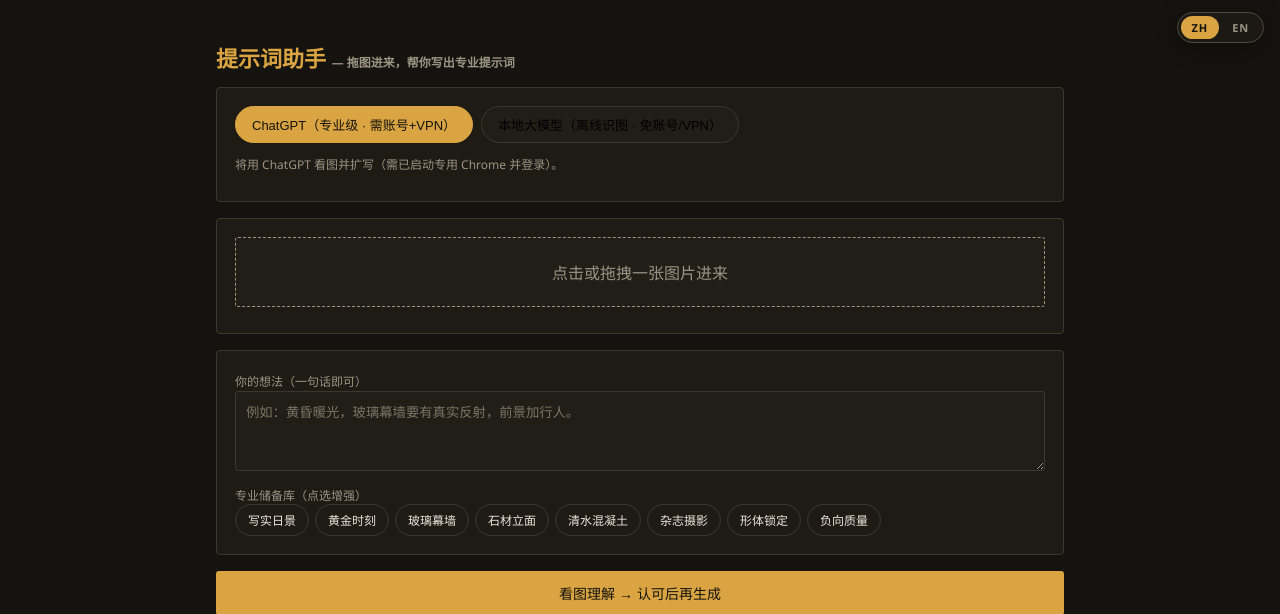
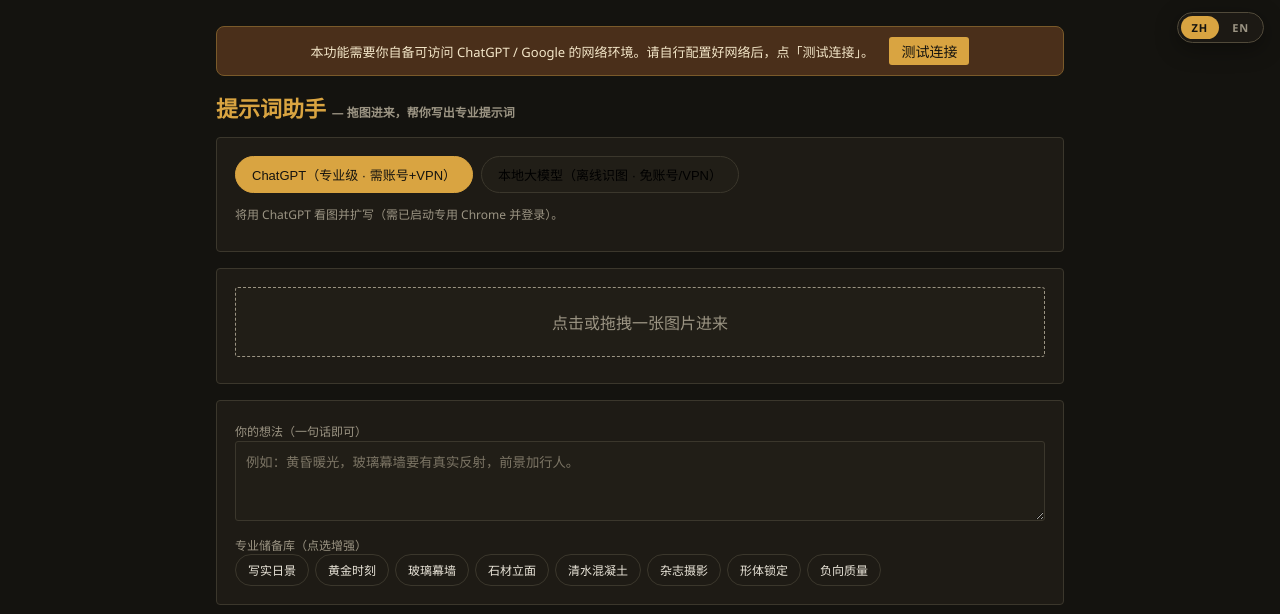
Before and after one commit to isabelaclay47-debug/arch-render-agent, a Flask app: page /helper in a window 1280 px wide. Shown: the top 614 px of the page. Run offline with Flask 3, Linux system fonts and the light colour scheme; data that the repository does not hold is empty.

Commit message:
feat: VPN 自检覆盖助手页 + 原生打包就绪(PyInstaller 冻结态路径)
- VPN 安全版扩到提示词助手页：chat 模式静默探测 chatgpt.com，连不上弹合规提示条；
  local(离线识图)模式不需网络直接隐藏。/api/net_check 加 ?target=chatgpt 覆盖，
  使助手页独立于主页渲染引擎。
- 原生安装包(.exe/.dmg)就绪的可验证那半：app.py 冻结态(PyInstaller)把可写数据(workspace)
  放 exe 同级、只读资源(templates/static/vendor)从 sys._MEIPASS 读；非冻结态与原行为
  逐字节一致(130 单测验证零回归)。
- 新增 ArchRenderAgent.spec：利用「本 app 只 CDP 接管用户 Chrome、从不 .launch()」
  这一点，无需打包 chromium 浏览器，大幅简化原生打包。

Co-Authored-By: Claude Opus 4.8 <noreply@anthropic.com>

```diff
--- a/app.py
+++ b/app.py
@@ -44,7 +44,16 @@ for _stream in (sys.stdout, sys.stderr):
     except Exception:
         pass
 
-APP_DIR = os.path.dirname(os.path.abspath(__file__))
+# 资源/数据目录解析——同时兼容「源码直接跑」与「PyInstaller 打包后的原生 exe」。
+# · 非冻结（源码/一键脚本）：APP_DIR=RES_DIR=本文件所在目录（与历史行为完全一致）。
+# · 冻结（原生安装包）：可写数据(workspace 等)放 exe 同级目录（持久，_MEIPASS 退出即删不能放这）；
+#   只读打包资源(templates/static)在解包临时目录 sys._MEIPASS。
+if getattr(sys, "frozen", False):
+    APP_DIR = os.path.dirname(os.path.abspath(sys.executable))   # 可写、持久
+    RES_DIR = getattr(sys, "_MEIPASS", APP_DIR)                  # 只读打包资源
+else:
+    APP_DIR = os.path.dirname(os.path.abspath(__file__))
+    RES_DIR = APP_DIR
 WORKSPACE = os.path.join(APP_DIR, "workspace")
 os.makedirs(WORKSPACE, exist_ok=True)
 
@@ -103,7 +112,9 @@ CHROME_PATHS = [
 ]
 CHROME_PROFILE = os.path.join(APP_DIR, "chrome-profile")
 
-app = Flask(__name__)
+app = Flask(__name__,
+            template_folder=os.path.join(RES_DIR, "templates"),
+            static_folder=os.path.join(RES_DIR, "static"))
 
 # ---------------- 会话状态（单会话即可） ----------------
 S = {
@@ -1323,8 +1334,12 @@ def _host_reachable(host, port=443, timeout=4.0):
 def api_net_check():
     """VPN 安全版：静默探测当前引擎所需外网是否可达。
     能连 → 前端完全不打扰；连不上 → 前端弹一句合规提示 + 「测试连接」按钮。
-    绝不分发/配置 VPN，只做连通性探测（合规红线，已与用户确认）。"""
-    hosts = _net_hosts_for_engine()
+    绝不分发/配置 VPN，只做连通性探测（合规红线，已与用户确认）。
+    `?target=chatgpt`：助手页 ChatGPT 模式只依赖 chatgpt.com，与主页渲染引擎无关，用它覆盖。"""
+    if request.args.get("target") == "chatgpt":
+        hosts = ["chatgpt.com"]
+    else:
+        hosts = _net_hosts_for_engine()
     results = {h: _host_reachable(h) for h in hosts}
     return jsonify({
         "ok": True,
@@ -1363,7 +1378,7 @@ def helper_page():
 
 @app.route("/vendor/<path:sub>")
 def vendor_assets(sub):
-    return send_from_directory(os.path.join(APP_DIR, "static", "vendor"), sub)
+    return send_from_directory(os.path.join(RES_DIR, "static", "vendor"), sub)
 
 
 @app.route("/models/<path:sub>")
--- a/static/helper.js
+++ b/static/helper.js
@@ -23,6 +23,18 @@ function setEngine(e){
   $("visionSetup").innerHTML="";
   resetConfirm();                    // 换引擎：清掉上一版理解，重新看图理解
   if(e==="local"){ refreshVisionStatus(); }
+  checkNet();                        // VPN 安全版：chat 模式要网络才探测并提示，local 模式静默隐藏
+}
+
+// VPN 安全版：ChatGPT 模式静默探测 chatgpt.com 是否可达。能连→不打扰；连不上→提示条。
+// local（离线识图）模式不需要网络，直接隐藏。
+async function checkNet(userClicked){
+  const banner=$("netBanner"); if(!banner) return;
+  if(engine!=="chat"){ banner.style.display="none"; return; }
+  try{
+    const j=await (await fetch("/api/net_check?target=chatgpt")).json();
+    banner.style.display = j.reachable ? "none" : "block";
+  }catch(e){ if(userClicked) banner.style.display="block"; }
 }
 
 // 隐藏并清空「看图理解」确认区（换图/换引擎/重来时）
--- a/templates/helper.html
+++ b/templates/helper.html
@@ -24,6 +24,10 @@
   pre{white-space:pre-wrap;background:var(--field);border:1px solid var(--sand);border-radius:3px;padding:12px;font-size:12.5px}
   .muted{color:var(--taupe);font-size:12px} .hidden{display:none}
 </style></head><body>
+<div id="netBanner" style="display:none;background:#4a2f1a;border:1px solid #7a5a2a;color:#f3e6c8;padding:10px 16px;font-size:13px;line-height:1.55;border-radius:8px;margin-bottom:14px;text-align:center">
+  <span>本功能需要你自备可访问 ChatGPT / Google 的网络环境。请自行配置好网络后，点「测试连接」。</span>
+  <button class="go" style="margin-left:12px;padding:4px 12px;display:inline-block;width:auto" onclick="checkNet(true)">测试连接</button>
+</div>
 <h1>提示词助手 <span class="muted">— 拖图进来，帮你写出专业提示词</span></h1>
 
 <div class="card">
```
Also changed, not shown: tests/test_net_check.py (+8 -0 lines), 1 other file.
